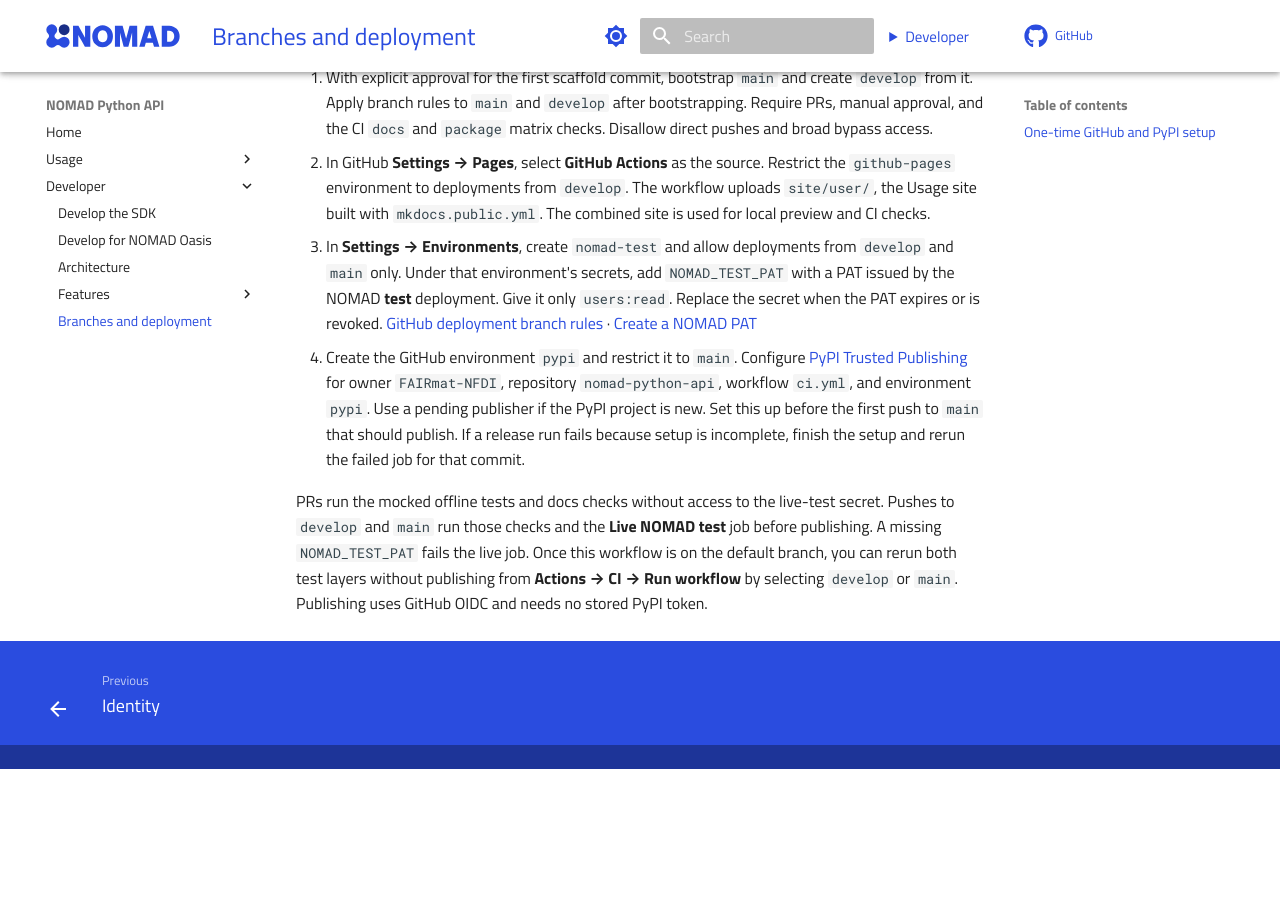
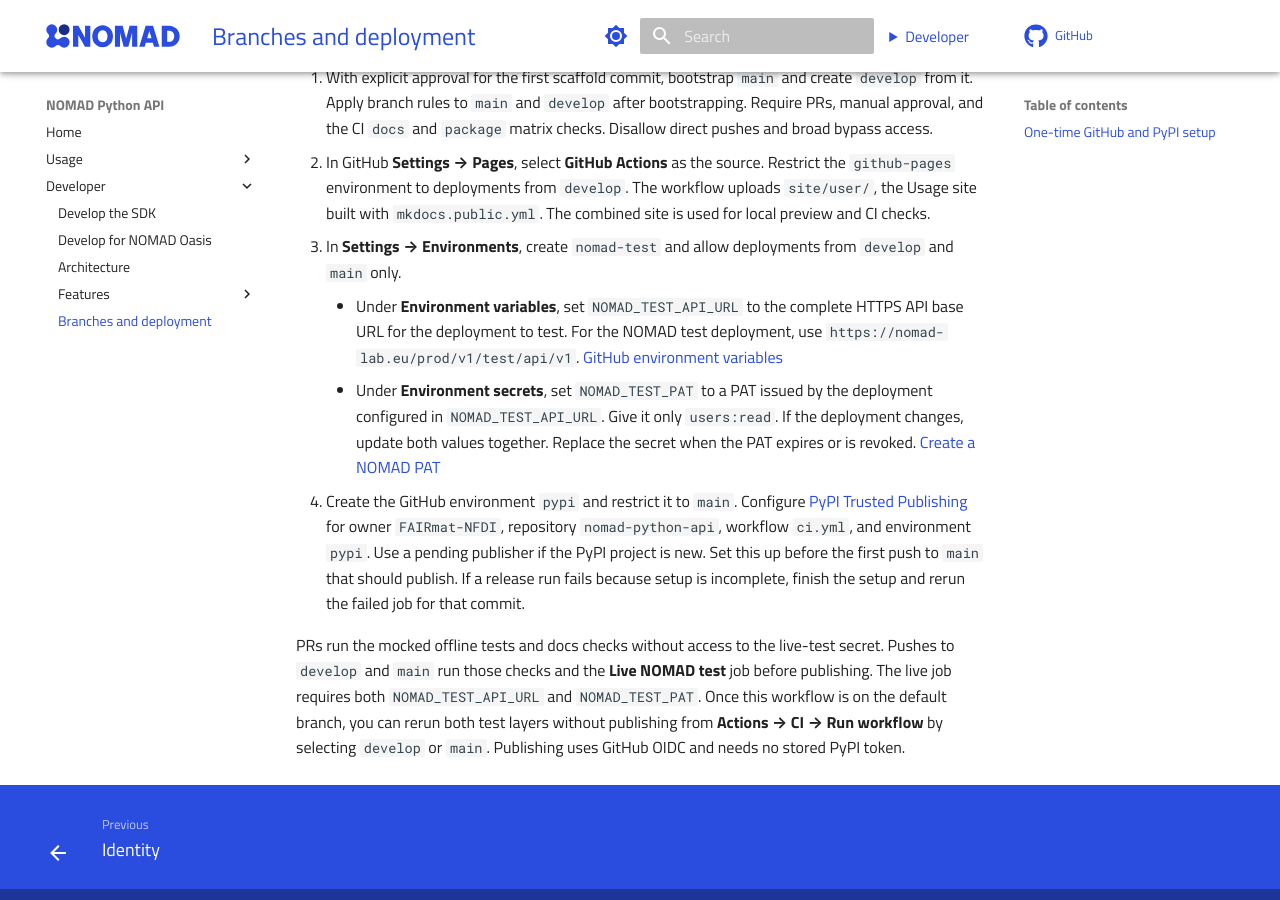
Before and after one commit to FAIRmat-NFDI/nomad-python-api, an MkDocs documentation site: the page built from docs/dev/deployment.md, in a window 1280 px wide and 900 px high, scrolled down 653 px. Built offline with MkDocs 1.6.1 and Material for MkDocs 9.7.7, drawn with Linux system fonts in a browser that asks for light colours; comment, search, counter and statistics services are not loaded; before the commit the page ends 1422 px from its top, so only the background shows below that.

Commit message:
fix(ci): configure the live NOMAD API URL
Read NOMAD_TEST_API_URL from the nomad-test GitHub environment and
keep NOMAD_TEST_PAT in the environment's secrets. Require an explicit
HTTPS API base URL for both live checks so they target the same NOMAD
deployment and fail before making a request if the URL is missing.

Document how to configure the URL and its matching read-only PAT in
GitHub and in the local .env file. Keep offline checks independent of
live credentials.

Verified 52 offline tests, both strict docs builds, workflow syntax,
and the anonymous live check at the configured NOMAD endpoint.

Co-authored-by: Codex <codex@openai.com>

```diff
--- a/docs/dev/deployment.md
+++ b/docs/dev/deployment.md
@@ -12,7 +12,9 @@ Keep `main` as the repository default. Before each promotion, bump the package v
 
 1. With explicit approval for the first scaffold commit, bootstrap `main` and create `develop` from it. Apply branch rules to `main` and `develop` after bootstrapping. Require PRs, manual approval, and the CI `docs` and `package` matrix checks. Disallow direct pushes and broad bypass access.
 2. In GitHub **Settings → Pages**, select **GitHub Actions** as the source. Restrict the `github-pages` environment to deployments from `develop`. The workflow uploads `site/user/`, the Usage site built with `mkdocs.public.yml`. The combined site is used for local preview and CI checks.
-3. In **Settings → Environments**, create `nomad-test` and allow deployments from `develop` and `main` only. Under that environment's secrets, add `NOMAD_TEST_PAT` with a PAT issued by the NOMAD **test** deployment. Give it only `users:read`. Replace the secret when the PAT expires or is revoked. [GitHub deployment branch rules](https://docs.github.com/en/actions/reference/workflows-and-actions/deployments-and-environments#deployment-branches-and-tags) · [Create a NOMAD PAT](https://docs.nomad-lab.eu/howto/manage/program/auth.html#create-a-pat)
+3. In **Settings → Environments**, create `nomad-test` and allow deployments from `develop` and `main` only.
+    - Under **Environment variables**, set `NOMAD_TEST_API_URL` to the complete HTTPS API base URL for the deployment to test. For the NOMAD test deployment, use `https://nomad-lab.eu/prod/v1/test/api/v1`. [GitHub environment variables](https://docs.github.com/en/actions/how-tos/write-workflows/choose-what-workflows-do/use-variables#creating-configuration-variables-for-an-environment)
+    - Under **Environment secrets**, set `NOMAD_TEST_PAT` to a PAT issued by the deployment configured in `NOMAD_TEST_API_URL`. Give it only `users:read`. If the deployment changes, update both values together. Replace the secret when the PAT expires or is revoked. [Create a NOMAD PAT](https://docs.nomad-lab.eu/howto/manage/program/auth.html#create-a-pat)
 4. Create the GitHub environment `pypi` and restrict it to `main`. Configure [PyPI Trusted Publishing](https://docs.pypi.org/trusted-publishers/adding-a-publisher/) for owner `FAIRmat-NFDI`, repository `nomad-python-api`, workflow `ci.yml`, and environment `pypi`. Use a pending publisher if the PyPI project is new. Set this up before the first push to `main` that should publish. If a release run fails because setup is incomplete, finish the setup and rerun the failed job for that commit.
 
-PRs run the mocked offline tests and docs checks without access to the live-test secret. Pushes to `develop` and `main` run those checks and the **Live NOMAD test** job before publishing. A missing `NOMAD_TEST_PAT` fails the live job. Once this workflow is on the default branch, you can rerun both test layers without publishing from **Actions → CI → Run workflow** by selecting `develop` or `main`. Publishing uses GitHub OIDC and needs no stored PyPI token.
+PRs run the mocked offline tests and docs checks without access to the live-test secret. Pushes to `develop` and `main` run those checks and the **Live NOMAD test** job before publishing. The live job requires both `NOMAD_TEST_API_URL` and `NOMAD_TEST_PAT`. Once this workflow is on the default branch, you can rerun both test layers without publishing from **Actions → CI → Run workflow** by selecting `develop` or `main`. Publishing uses GitHub OIDC and needs no stored PyPI token.
```
Also changed, not shown: AGENT.md (+1 -1 lines), docs/dev/index.md (+1 -1 lines), 2 other files.
